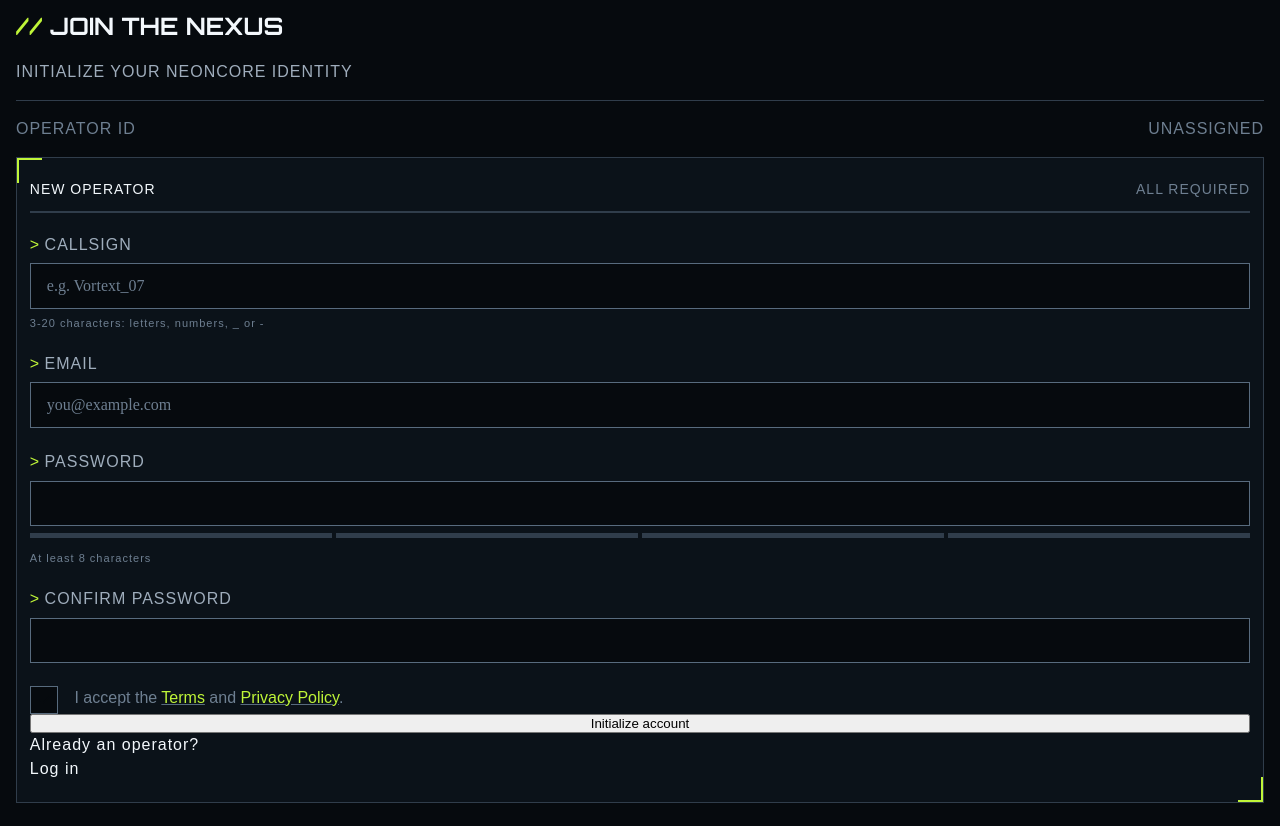
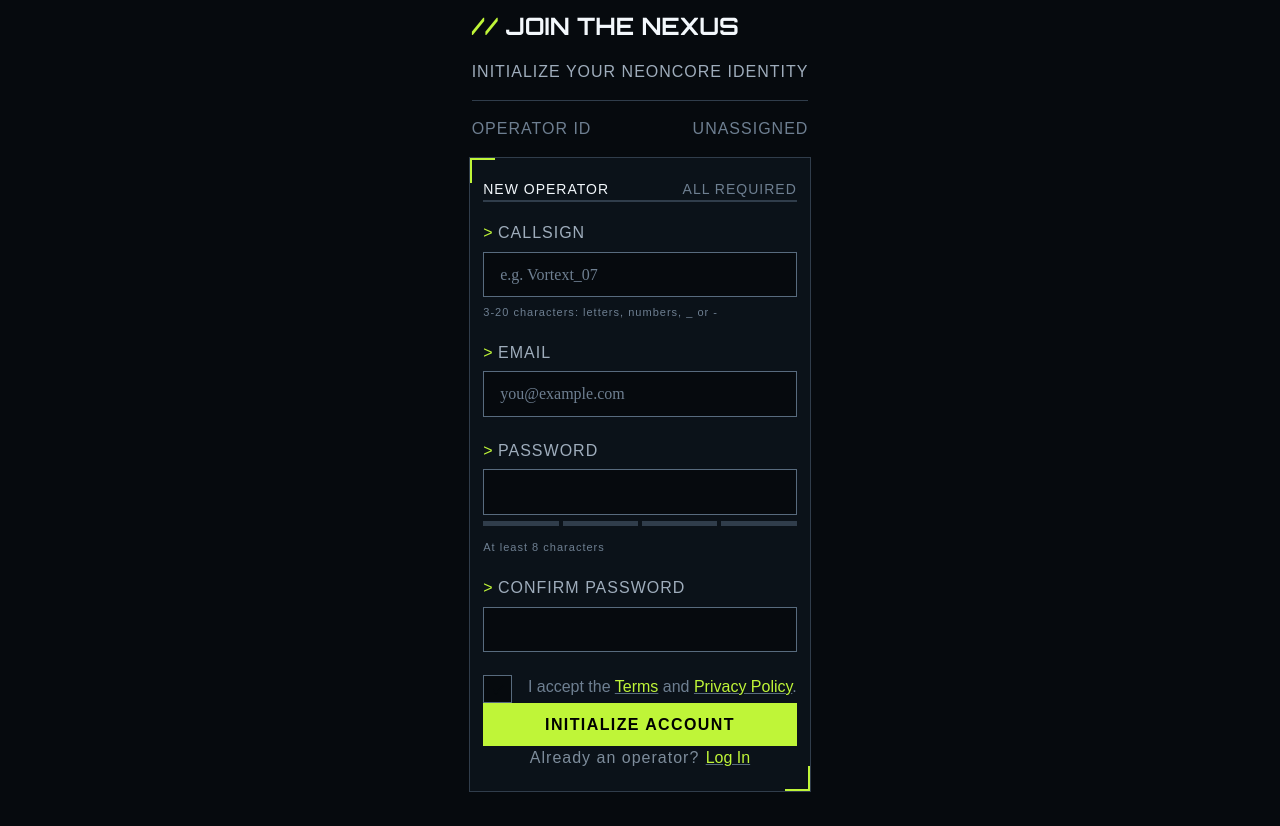
Before and after one commit to nitosarchive/gamer-sign-up-form, a plain HTML site: page index.html in a window 1280 px wide. Shown: the part 70-896 px from the top of the page. Drawn offline with Linux system fonts and the light colour scheme; a web font is replaced by a local one.

Commit message:
preliminary styling complete

```diff
--- a/index.html
+++ b/index.html
@@ -86,9 +86,10 @@
       </div>
 
       <button>Initialize account</button>
-
-      <span>Already an operator?</span>
-      <span>Log in</span>
+      <div class="login-section">
+        <span>Already an operator?</span>
+        <a href="#">Log in</a>
+      </div>
     </form>
   </body>
 </html>
--- a/style.css
+++ b/style.css
@@ -86,6 +86,8 @@ body {
   padding-inline: var(--body-padding-inline);
   line-height: 1.5;
   padding-block: var(--body-padding-block);
+  align-items: center;
+  min-height: 100%;
 }
 
 .divider {
@@ -153,6 +155,11 @@ form {
   padding-inline: var(--form-padding-inline);
   border: 1px solid var(--Neutral-700);
   position: relative;
+  max-width: 600px;
+
+  /* > * {
+    margin-block-end: 1em;
+  } */
 }
 
 .edge-top {
@@ -187,7 +194,6 @@ form {
   span:nth-child(2) {
     color: var(--Neutral-500);
   }
-  margin-block-end: 0.8em;
 }
 
 form .divider {
@@ -278,18 +284,17 @@ label {
   color: var(--Neutral-500);
 }
 
-label a {
+a {
   text-transform: capitalize;
   text-decoration-color: var(--Neutral-600);
   cursor: pointer;
   color: var(--Lime-500);
 }
 
-label a:focus {
+a:focus {
   border: 1px solid var(--Lime-700);
   outline: 1px solid var(--Lime-500);
 }
-
 input[type="checkbox"] {
   background: var(--Neutral-950);
   border: 1px solid var(--Neutral-600);
@@ -312,3 +317,26 @@ input[type="checkbox"]::after {
   left: 50%;
   transform: translate(-50%, -40%);
 }
+
+button {
+  cursor: pointer;
+  font: inherit;
+  text-transform: uppercase;
+  font-weight: 700;
+  letter-spacing: 1.4px;
+  background: var(--Lime-500);
+  border: none;
+  padding-block: 0.6em;
+}
+
+button:focus {
+  border: 1px solid var(--Lime-700);
+  outline: 1px solid var(--Lime-500);
+}
+
+.login-section {
+  display: flex;
+  justify-content: center;
+  color: var(--Neutral-400);
+  gap: 0.4em;
+}
```
